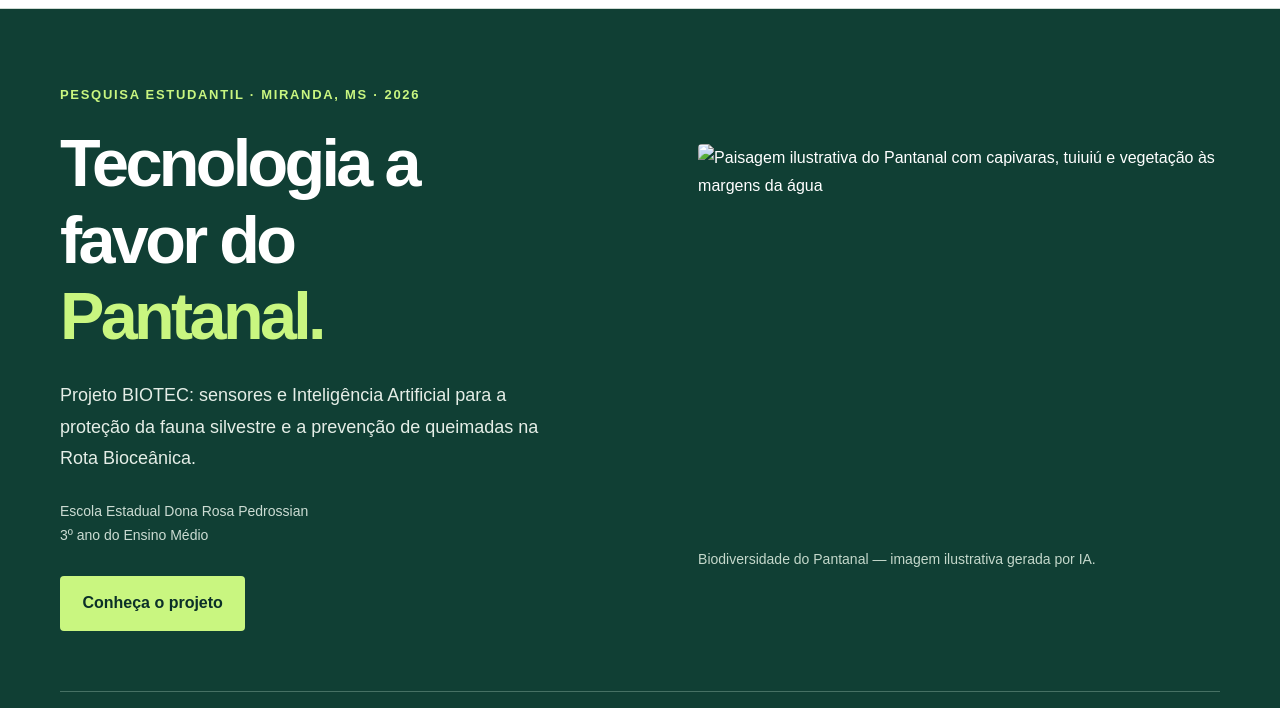
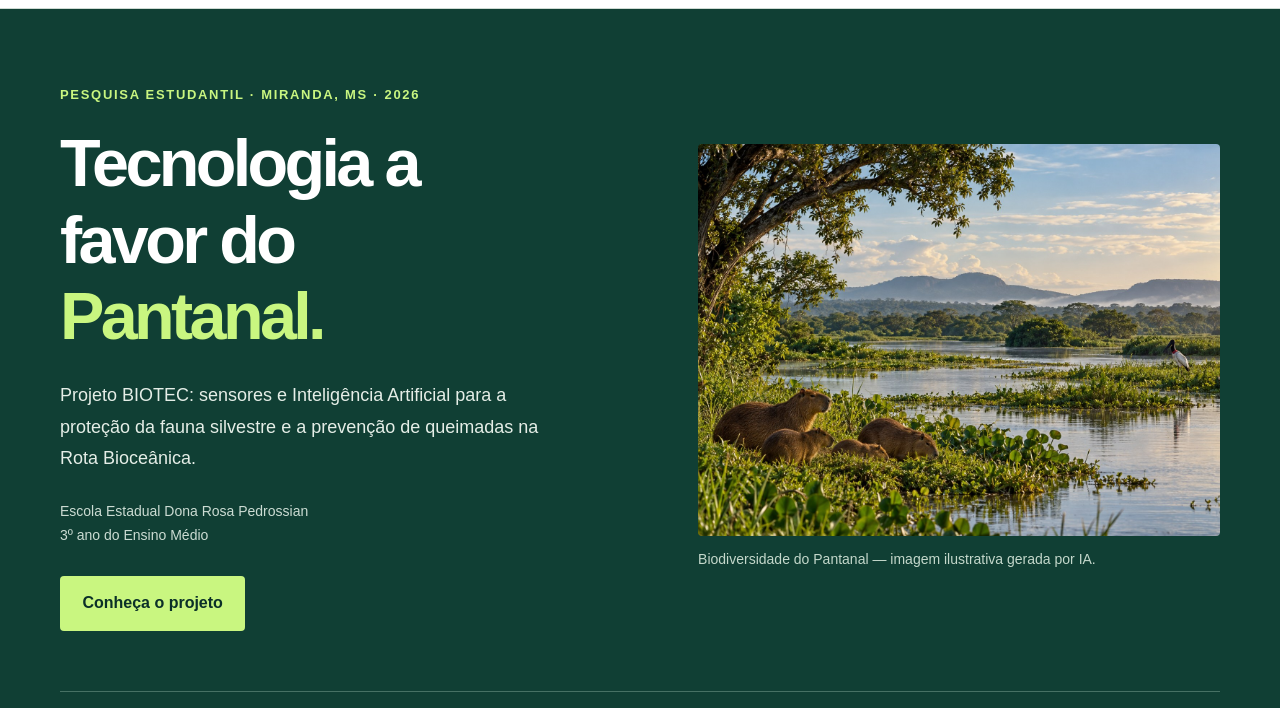
Before and after one commit to rafacp14/biotec, a plain HTML site: page index.html in a window 1280 px wide. Shown: the part 92-800 px from the top of the page. Drawn offline with Linux system fonts and the light colour scheme.

Commit message:
Add files via upload

```diff
--- a/index.html
+++ b/index.html
@@ -35,7 +35,7 @@
           <a class="button" href="#introducao">Conheça o projeto</a>
         </div>
         <figure class="hero-image">
-          <img src="imagens/pantanal.jpg" alt="Paisagem ilustrativa do Pantanal com capivaras, tuiuiú e vegetação às margens da água" width="1448" height="1086" fetchpriority="high" decoding="async">
+          <img src="pantanal.jpg" alt="Paisagem ilustrativa do Pantanal com capivaras, tuiuiú e vegetação às margens da água" width="1448" height="1086" fetchpriority="high" decoding="async">
           <figcaption>Biodiversidade do Pantanal — imagem ilustrativa gerada por IA.</figcaption>
         </figure>
       </div>
```
